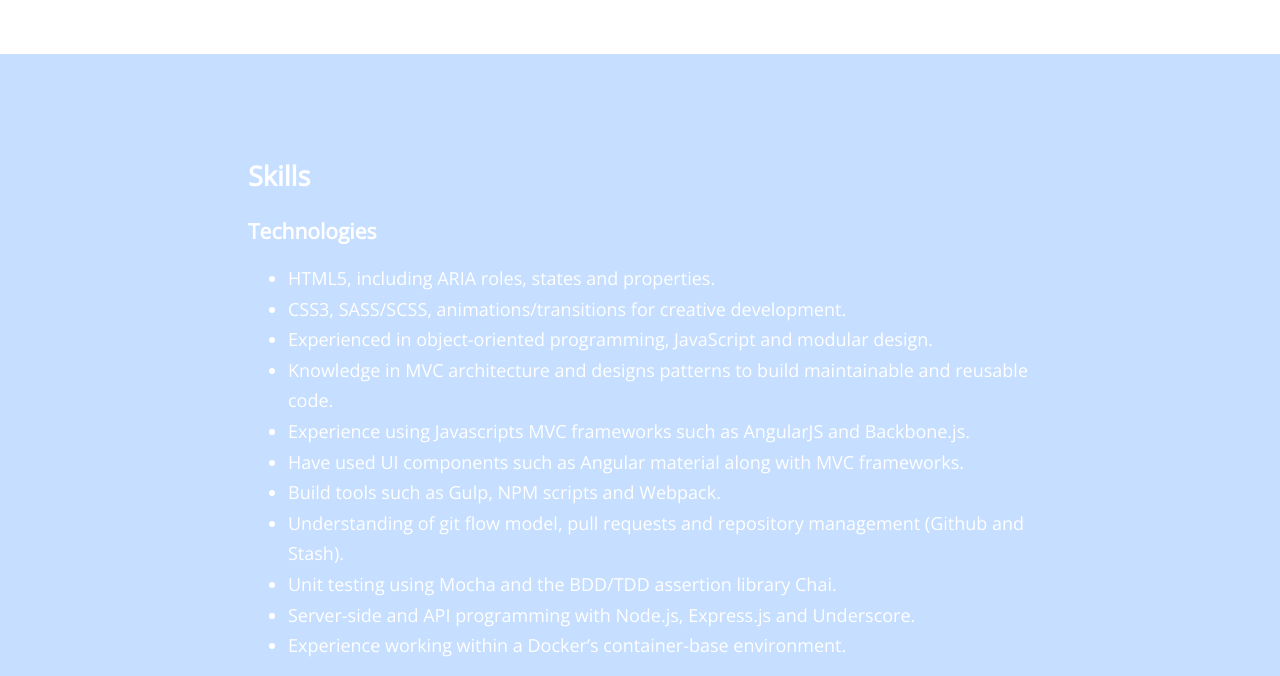
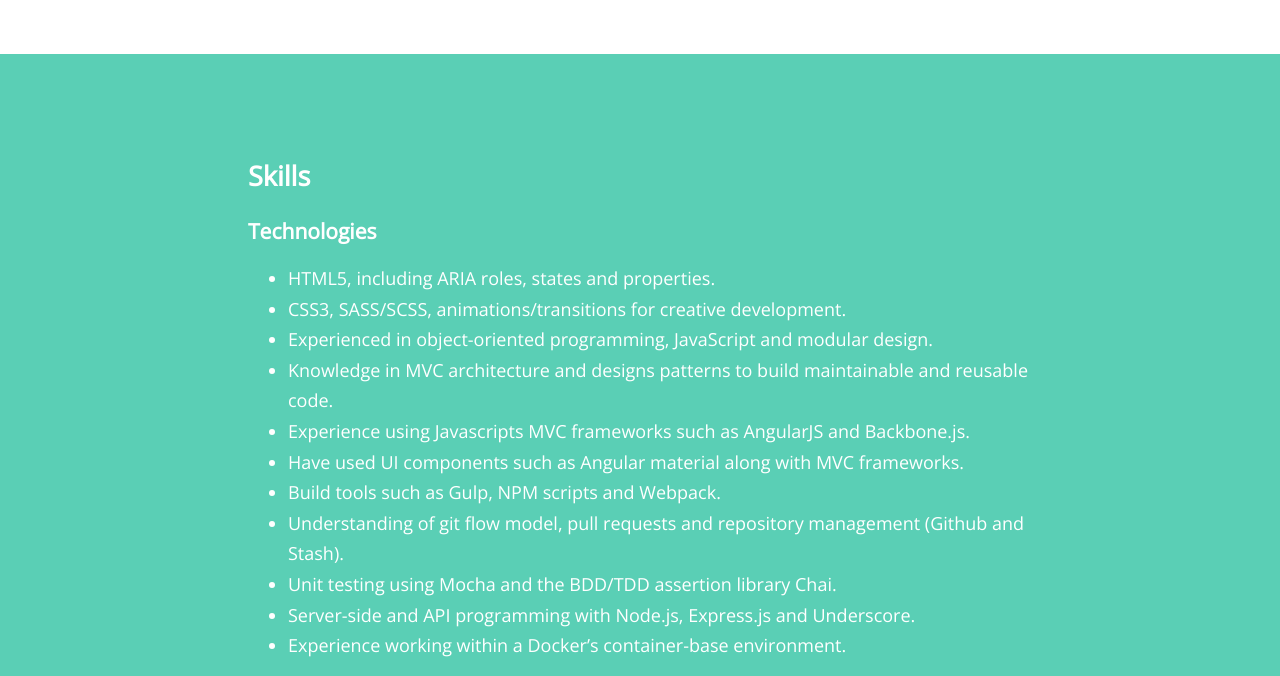
Before and after one commit to KirMcC/kirMcC.github.io, a website: page index.html in a window 1280 px wide. Shown: the part 2081-2757 px from the top of the page. Drawn offline with nearby package versions, Linux system fonts and the light colour scheme.

Commit message:
Skill change to green

```diff
--- a/src/scss/_mixins.scss
+++ b/src/scss/_mixins.scss
@@ -28,9 +28,9 @@
 
 //Font family
 @mixin header-font {
-    font-family: 'Oxygen';
+    font-family: 'Righteous', cursive;
 }
 
 @mixin main-font {
-    font-family: 'Open Sans';
+    font-family: 'Open Sans', sans-serif;
 }
--- a/src/scss/_variables.scss
+++ b/src/scss/_variables.scss
@@ -15,5 +15,5 @@
     pink: #f79bc0,
     orange: #f4d0ac,
     lightpurple: #c6deff,
-    green: #91f9da
+    green: #5ACFB5
 );
--- a/src/scss/main.scss
+++ b/src/scss/main.scss
@@ -19,7 +19,7 @@
 h1.sitename {
     text-shadow: 6px 0px 0px rgba(168,212,215,0.7), -6px 0px 0px rgba(219,89,181,0.7), -12px 0px 0px rgba(147,95,199,0.7);
     font-size: 16vmin;
-    font-family: 'Righteous', cursive;
+    @include header-font;
 }
 
 h3 {
@@ -202,7 +202,7 @@
 
 .skills {
     width: 100%;
-    background-color: map-get($color, lightpurple);
+    background-color: map-get($color, green);
     color: white;
 }
 
```
Also changed, not shown: dist/css/main.css.
